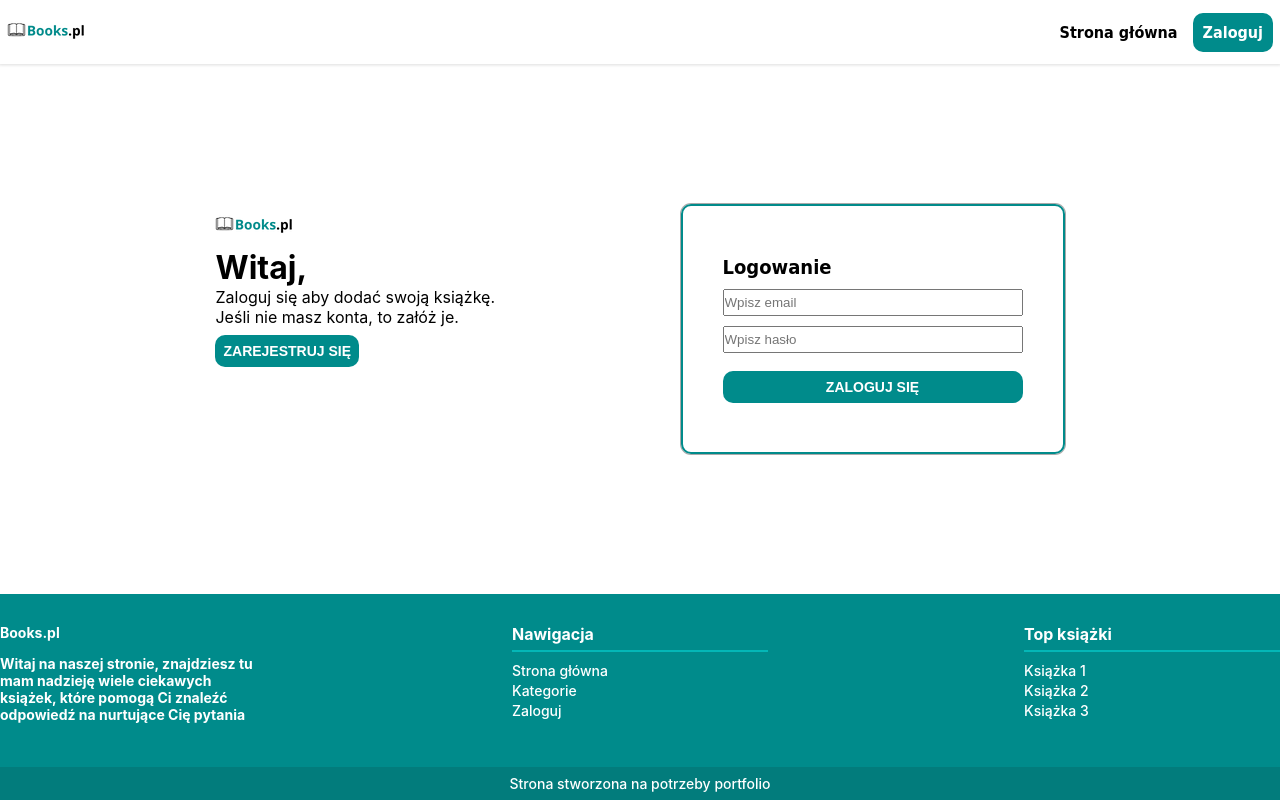
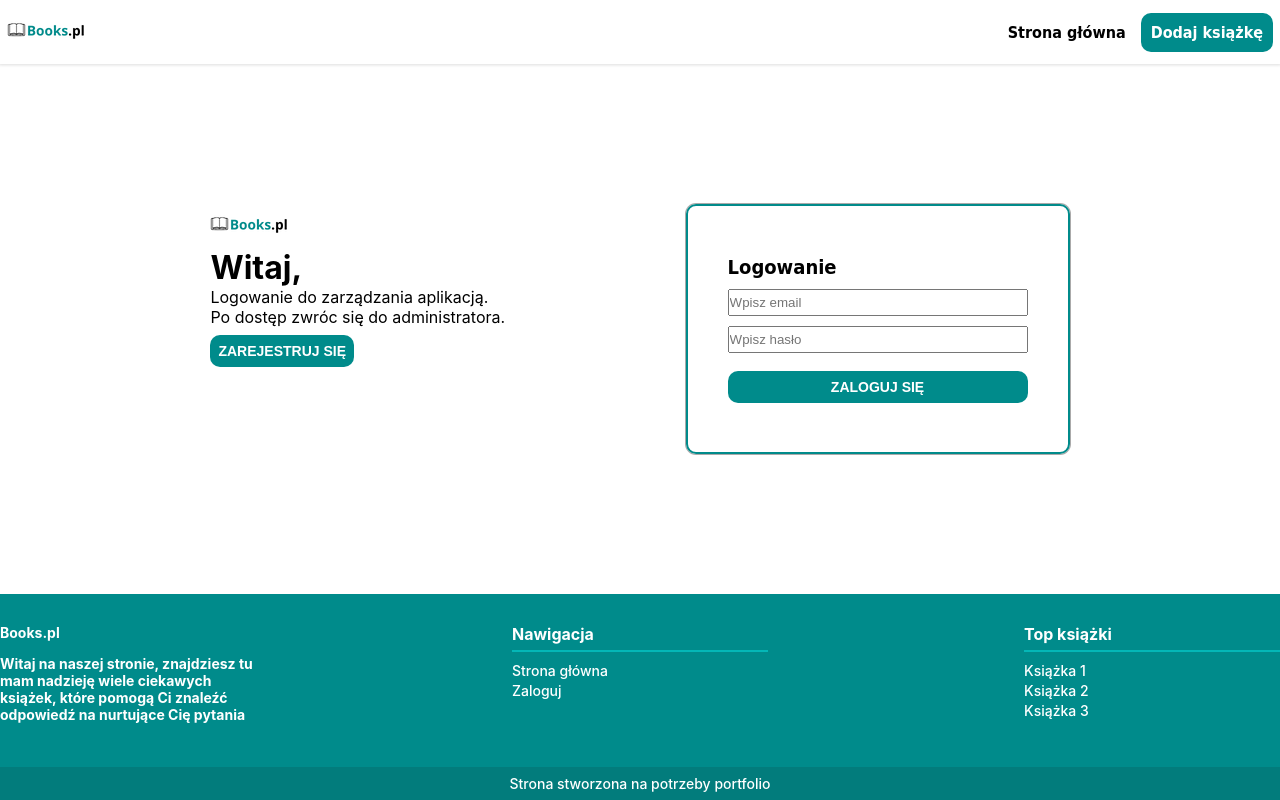
Before and after one commit to KamilFil/books-app-fe, a React (Create React App) app: page /login in a window 1280 px wide. Built offline with nearby package versions, Linux system fonts and the light colour scheme.

Commit message:
Change: Menu links, Button header links, Footer menu links,

```diff
--- a/src/common/Footer/Footer.tsx
+++ b/src/common/Footer/Footer.tsx
@@ -37,8 +37,7 @@ const footerMenu: FooterMenu = {
         { title: "Nawigacja",
             link:[
                 {name: "Strona główna", link: "/"},
-                {name: "Kategorie", link: "/kategorie/"},
-                {name: "Zaloguj", link: "/zaloguj/"}
+                {name: "Zaloguj", link: "/login"}
             ]
         },
         { title: "Top książki",
--- a/src/common/Menu/Menu.tsx
+++ b/src/common/Menu/Menu.tsx
@@ -1,7 +1,7 @@
 import React from "react";
 import { Link } from "react-router-dom";
 import './Menu.css'
-interface Menu {
+interface MenuType {
     name: string,
     title: string,
     link: string,
@@ -19,9 +19,9 @@ const img: BrandSite = {
 }
 
 
-const menu: Menu[] = [
+const menu: MenuType[] = [
     {name: "Strona główna", link: "/", title:'Strona główna'},
-    {name: "Zaloguj", link: "/login", title:'Zaloguj'}
+    {name: "Dodaj książkę", link: "/add-book", title:'Dodawanie ksiązki'}
 ]
 
 
--- a/src/views/HomePageViews/HomePageViews.tsx
+++ b/src/views/HomePageViews/HomePageViews.tsx
@@ -49,7 +49,7 @@ export const HomePageViews = () => {
                     <div className="head-info">
                         <h1>Świat Książek</h1>
                         <p>Zbiór książek tworzony przez użytkowników</p>
-                        <Link to="/login" className="head-info_link">Zaloguj się</Link>
+                        <Link to="/add-book" className="head-info_link">Dodaj książkę</Link>
                     </div>
                     <div className="favorite-books">
                         <div className="favorite-books-item ">
--- a/src/views/LoginPageView/LoginPageView.tsx
+++ b/src/views/LoginPageView/LoginPageView.tsx
@@ -2,20 +2,32 @@ import {Menu} from "../../common/Menu/Menu";
 import {Footer} from "../../common/Footer/Footer";
 import "./LoginPageView.css"
 import { useFormik} from "formik";
-import {useEffect, useState} from "react";
+import { useState} from "react";
 
-interface FormValues {
+interface FormLoginValues {
     email: string,
     pass: string,
 }
 
-interface ErrorsValues {
+interface FormRegisterValues {
+    email: string,
+    pass: string,
+    passRepeat:string,
+}
+
+interface ErrorsLoginValues {
     email?: string,
     pass?: string,
 }
+interface ErrorsRegisterValues {
+    email?: string,
+    pass?: string,
+    passRepeat?:string,
+}
+
 const RegisterForm = () => {
-    const validate = (values: FormValues) => {
-        const errors:ErrorsValues = {}
+    const validate = (values: FormRegisterValues) => {
+        const errors:ErrorsRegisterValues = {}
         if(values.email.length < 2) {
             errors.email = 'Email jest wymagany';
         } else if(values.email.indexOf('@') === -1) {
@@ -24,12 +36,17 @@ const RegisterForm = () => {
         if(values.pass.length < 6) {
             errors.pass = "Podaj hasło"
         }
+
+        if(values.passRepeat !== values.pass) {
+            errors.passRepeat = "Hasła nie są takie same"
+        }
+
         return errors
     }
 
-    const formik = useFormik({initialValues:{email:"", pass:""},
+    const formik = useFormik({initialValues:{email:"", pass:"", passRepeat:""},
         validate,
-        onSubmit: (values:FormValues) => {alert(JSON.stringify(values,null,2))}})
+        onSubmit: (values:FormRegisterValues) => {alert(JSON.stringify(values,null,2))}})
 
     return (
         <div className="login-panel">
@@ -45,8 +62,8 @@ const RegisterForm = () => {
                         {formik.errors.pass ? <p className="error-info">{formik.errors.pass}</p> : null}
                     </div>
                     <div className="input-item">
-                        <input className={formik.errors.pass ? "error" : ""} id="pass" name="pass" type="passwords" onChange={formik.handleChange} value={formik.values.pass} placeholder="Wpisz hasło ponownie"/>
-                        {formik.errors.pass ? <p className="error-info">{formik.errors.pass}</p> : null}
+                        <input className={formik.errors.passRepeat ? "error" : ""} id="passRepeat" name="passRepeat" type="passwords" onChange={formik.handleChange} value={formik.values.passRepeat} placeholder="Wpisz hasło ponownie"/>
+                        {formik.errors.passRepeat ? <p className="error-info">{formik.errors.passRepeat}</p> : null}
                     </div>
                     <button className="btn sing-up" type="submit">Zarejestruj się</button>
                 </form>
@@ -57,8 +74,8 @@ const RegisterForm = () => {
 }
 
 const FormLogin = () => {
-    const validate = (values: FormValues) => {
-        const errors:ErrorsValues = {}
+    const validate = (values: FormLoginValues) => {
+        const errors:ErrorsLoginValues = {}
         if(values.email.length < 2) {
             errors.email = 'Email jest wymagany';
         } else if(values.email.indexOf('@') === -1) {
@@ -72,7 +89,7 @@ const FormLogin = () => {
 
     const formik = useFormik({initialValues:{email:"", pass:""},
         validate,
-        onSubmit: (values:FormValues) => {alert(JSON.stringify(values,null,2))}})
+        onSubmit: (values:FormLoginValues) => {alert(JSON.stringify(values,null,2))}})
 
     return (
     <div className="login-panel">
@@ -110,8 +127,8 @@ export const LoginPageView = () => {
                 <div className="login-info">
                     <img src="img/logo.png"/>
                     <h1>Witaj,</h1>
-                    <p>Zaloguj się aby dodać swoją książkę.</p>
-                    <p>Jeśli nie masz konta, to załóż je.</p>
+                    <p>Logowanie do zarządzania aplikacją.</p>
+                    <p>Po dostęp zwróc się do administratora.</p>
                     <button className="sing-up" onClick={changeForm}>{formChange ? "Zarejestruj się" : 'Zaloguj się'}</button>
                 </div>
                 {formChange ? <FormLogin/> : <RegisterForm/>}
```
